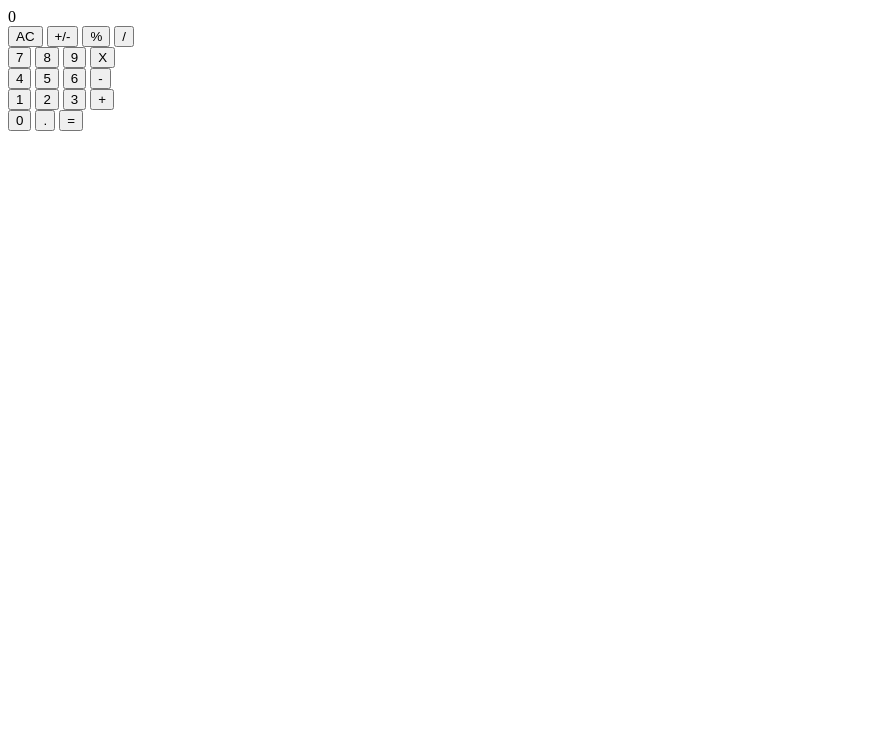
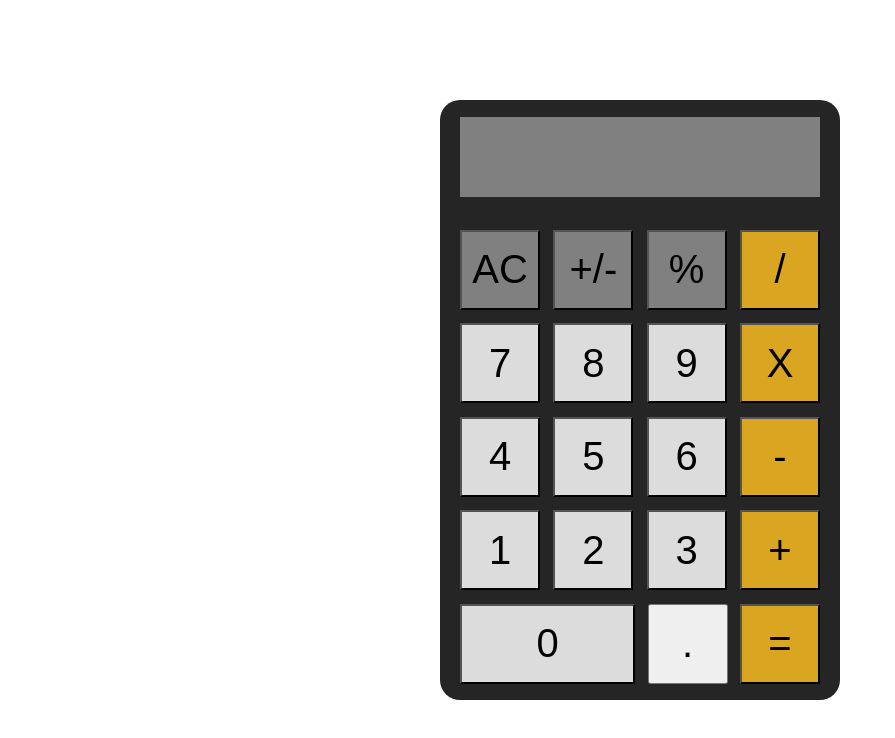
Before and after one commit to cdcutshaw/Calculator, a plain HTML site: page index.html in a window 1280 px wide. Shown: the whole page, without its empty margins (0-895 px from the left). Drawn offline with Linux system fonts and the light colour scheme.

Commit message:
add function that updates display text content when number button is clicked

```diff
--- a/index.html
+++ b/index.html
@@ -8,39 +8,39 @@
     <script src="script.js" defer></script>
 </head>
 <body>
-    <div id = "calcContainer">
-        <div id = "screen">
-            <div id = "results"> 0 </div>
+    <div id ="calcContainer">
+        <div id ="screen">
+            <div id ="display">  </div>
         </div>
-        <div id = "buttonContainer">
-            <div class = "row">
+        <div id ="buttonContainer">
+            <div class ="row">
                 <button id="clear">AC</button>
-                <button id="pos/neg"> +/- </button>
+                <button id="plusMinus"> +/- </button>
                 <button id="percentage"> % </button>
                 <button class="operator"> / </button>
             </div>
-            <div class = "row">
-                <button class = "num"> 7 </button>
-                <button class = "num"> 8 </button>
-                <button class = "num"> 9 </button>
-                <button class = "operator"> X </button>
+            <div class ="row">
+                <button class ="num"> 7 </button>
+                <button class ="num"> 8 </button>
+                <button class ="num"> 9 </button>
+                <button class ="operator"> X </button>
             </div>
-            <div class = "row">
-                <button class = "num"> 4 </button>
-                <button class = "num"> 5 </button>
-                <button class = "num"> 6 </button>
-                <button class = "operator"> - </button>
+            <div class ="row">
+                <button class ="num"> 4 </button>
+                <button class ="num"> 5 </button>
+                <button class ="num"> 6 </button>
+                <button class ="operator"> - </button>
             </div>
-            <div class = "row">
-                <button class = "num"> 1 </button>
-                <button class = "num"> 2 </button>
-                <button class = "num"> 3 </button>
-                <button class = "operator"> + </button>
+            <div class ="row">
+                <button class ="num"> 1 </button>
+                <button class ="num"> 2 </button>
+                <button class ="num"> 3 </button>
+                <button class ="operator"> + </button>
             </div>
-            <div class = "row">
-                <button class = "num"> 0 </button>
-                <button id = "decimal"> . </button>
-                <button id = "equals"> = </button>
+            <div class = "row" >
+                <button  id="zero" class= "num"> 0 </button>
+                <button id ="num"> . </button>
+                <button id ="equals"> = </button>
             </div>
         </div>
     </div>
--- a/script.js
+++ b/script.js
@@ -1,5 +1,12 @@
+const display = document.querySelector("#display");
+
+// 2. create variables for calculator operation
+let num1 = "";
+let num2 = "";
+let operator = "";
+
+
 //1. create basic math functions
-
 function add (a, b)
 {
     return a + b;
@@ -24,10 +31,7 @@ function divide (a, b)
     return a / b;
 }
 
-// 2. create variables for calculator operation
-let num1 = "";
-let num2 = "";
-let operator = "";
+
 
 
 //3. create operate function
@@ -50,3 +54,11 @@ function operate (num1, num2, operator)
         return divide(num1, num2);
     }
 }
+
+//updates display when number buttons are clicked
+const number = document.querySelectorAll(".num");
+number.forEach((num) =>{
+    num.addEventListener("click", () =>{
+        display.textContent += num.textContent
+    })
+})
--- a/styles.css
+++ b/styles.css
@@ -0,0 +1,73 @@
+* {
+    font-family: Arial, Helvetica, sans-serif;
+    font-size: 40px;
+    padding: 0;
+    margin: 0;
+    box-sizing: border-box;
+}
+
+body {
+    display: flex;
+    justify-content: center;
+    align-items: center;
+    padding: 100px;
+}
+#calcContainer {
+    background-color:rgb(37, 37, 37);
+    display: flex;
+    flex-shrink: 0;
+    flex-direction: column;
+    justify-content: space-around;
+    align-items: center;
+    width: 400px;
+    height: 600px;
+    border-radius: 20px;
+
+}
+
+#screen{
+    height: 80px;
+    width: 360px ;
+    background-color: gray;
+    display: flex;
+}
+
+#displayValue{
+    display: flex;
+}
+
+.row {
+    width: 360px;
+    display: flex;
+    justify-content: space-between;
+}
+
+button {
+    width: 80px;
+    height: 80px;
+    padding: 6;
+
+}
+
+#zero {
+    width: 175px;
+}
+
+#buttonContainer {
+    height: 454px;
+    display: flex;
+    flex-direction: column;
+    justify-content: space-between;
+}
+
+#clear, #plusMinus, #percentage {
+    background-color: gray
+}
+
+.operator, #equals {
+    background-color: goldenrod ;
+}
+
+.num, #decimal {
+    background-color: gainsboro;
+}
```
